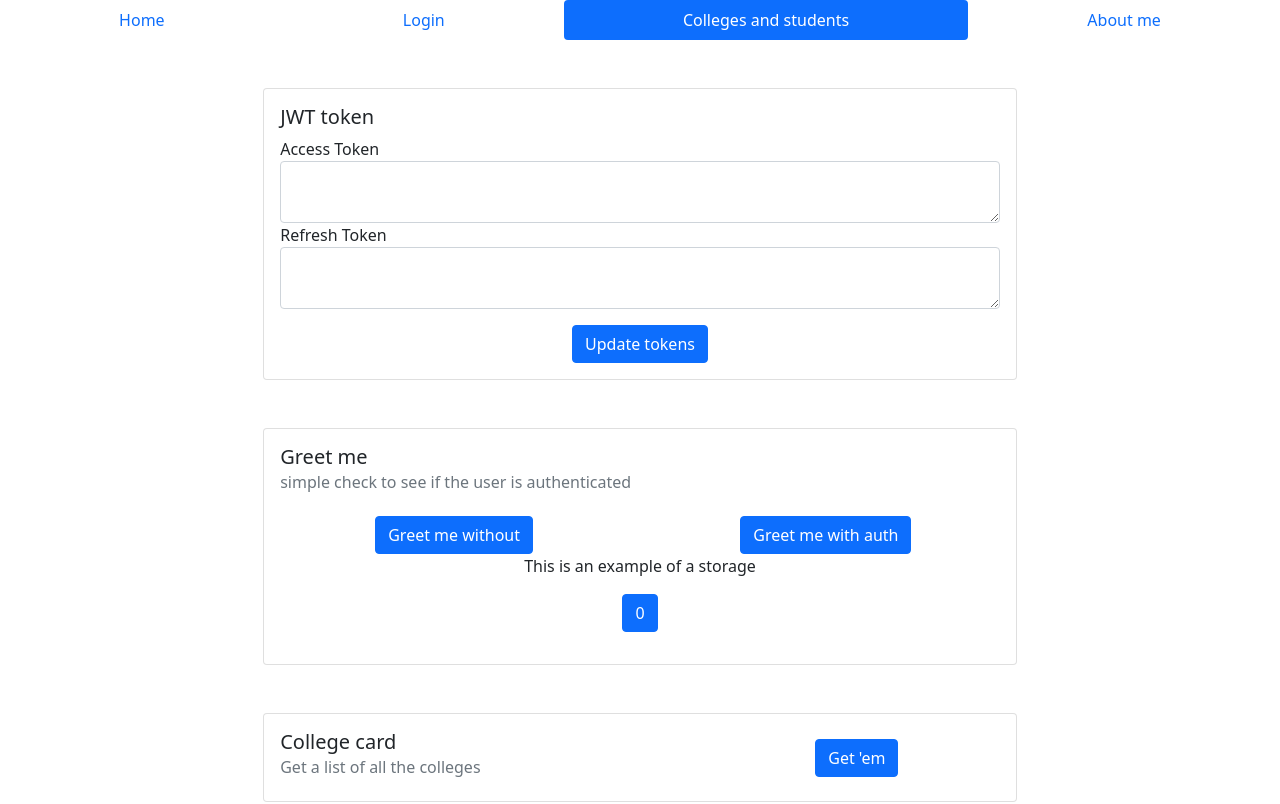
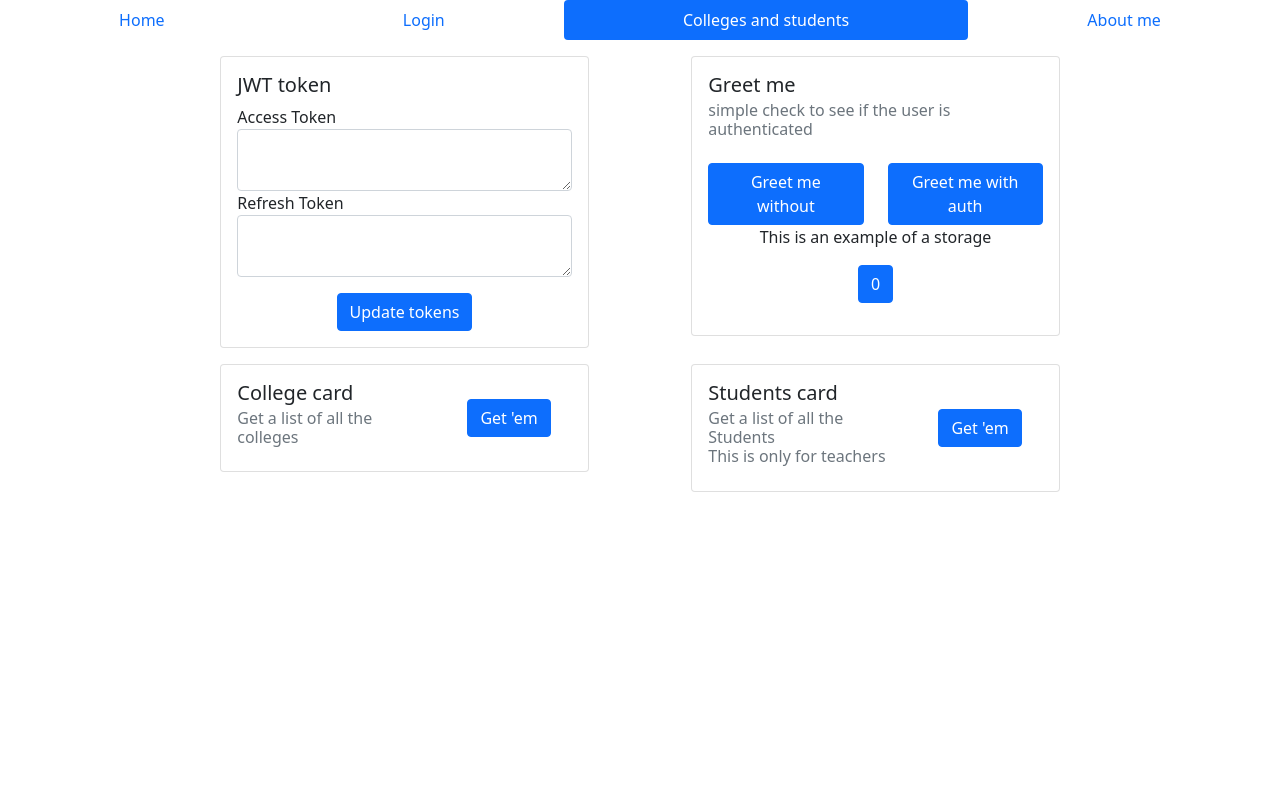
Before and after one commit to LanSevcnikar/Website-ecosystem-2021-07, a Vue app in the folder Client/: page /collagesandstudents in a window 1280 px wide. Shown: the top 804 px of the page. Built offline with nearby package versions, Linux system fonts and the light colour scheme.

Commit message:
Added nicer bootstrap and fixed errors with loading screen

```diff
--- a/Client/src/App.vue
+++ b/Client/src/App.vue
@@ -6,43 +6,14 @@
         Loading...
       </h2>
     </div>
+  <nav-tab></nav-tab>
 
-    <div style="height: 100%">
-      <ul class="nav nav-fill nav-pills">
-        <li class="nav-item">
-          <router-link to="/home" class="nav-link" aria-current="page">
-            Home
-          </router-link>
-        </li>
-        <li class="nav-item">
-          <router-link to="/login" class="nav-link" aria-current="page">
-            Login
-          </router-link>
-        </li>
-        <li class="nav-item">
-          <router-link
-            to="/collagesandstudents"
-            class="nav-link"
-            aria-current="page"
-          >
-            Colleges and students
-          </router-link>
-        </li>
-        <li class="nav-item">
-          <router-link to="/aboutme" class="nav-link" aria-current="page">
-            About me
-          </router-link>
-        </li>
-      </ul>
-      <div class="container-fluid" style="height: 100%">
-        <router-view style="height: 100%"></router-view>
-      </div>
-    </div>
   </div>
 </template>
 
 <script>
 import { mapGetters } from "vuex";
+import navTab from './components/navTab.vue'
 
 export default {
   name: "App",
@@ -50,7 +21,9 @@
     return {};
   },
   computed: mapGetters(["isLoading"]),
-  components: {},
+  components: {
+    navTab,
+  },
 };
 </script>
 
@@ -66,15 +39,19 @@
   height: 100vh;
 }
 
+.mainThing{
+
+  height: 100%;
+}
+
 .loadingScreenTHingy {
-  position: absolute;
+  position: fixed;
+  bottom: 0;
+  height: 100%;
   width: 100%;
-  height: 100%;
+  z-index: 95;
   background-color: white;
-  z-index: 90;
-  opacity: 0.5;
-  pointer-events: none;
-  text-align: center;
+  opacity: 0.7;
 }
 
 .loadingTitle {
--- a/Client/src/components/CollegeCard.vue
+++ b/Client/src/components/CollegeCard.vue
@@ -1,5 +1,5 @@
 <template>
-  <div class="card" style="width: 60%; margin: auto; margin-top: 3em">
+  <div class="card">
     <div class="card-body">
       <div class="row">
         <div class="col-9 col-md-7">
--- a/Client/src/components/GreetingCard.vue
+++ b/Client/src/components/GreetingCard.vue
@@ -1,5 +1,5 @@
 <template>
-  <div class="card" style="width: 60%; margin: auto; margin-top: 3em">
+  <div class="card">
     <div class="card-body">
       <h5 class="card-title">Greet me</h5>
       <h6 class="card-subtitle mb-2 text-muted">
--- a/Client/src/components/JWT.vue
+++ b/Client/src/components/JWT.vue
@@ -1,5 +1,5 @@
 <template>
-  <div class="card" style="width: 60%; margin: auto; margin-top: 3em">
+  <div class="card">
     <div class="card-body">
       <h5 class="card-title">JWT token</h5>
       <div class="card-text">
--- a/Client/src/components/StudentsCard.vue
+++ b/Client/src/components/StudentsCard.vue
@@ -1,5 +1,5 @@
 <template>
-  <div class="card" style="width: 60%; margin: auto; margin-top: 3em">
+  <div class="card">
     <div class="card-body">
       <div class="row">
         <div class="col-7">
--- a/Client/src/components/_studentcard.vue
+++ b/Client/src/components/_studentcard.vue
@@ -4,7 +4,7 @@
     @mouseover="hovering = false"
     @mouseleave="hovering = true"
   >
-    <div class="col-9">
+    <div class="col-12 col-sm-9">
       <div class="h4">
         {{ name }}
       </div>
--- /dev/null
+++ b/Client/src/components/navTab.vue
@@ -0,0 +1,33 @@
+<template>
+  <div style="height: 100%">
+    <ul class="nav nav-fill nav-pills">
+      <li class="nav-item">
+        <router-link to="/home" class="nav-link" aria-current="page">
+          Home
+        </router-link>
+      </li>
+      <li class="nav-item">
+        <router-link to="/login" class="nav-link" aria-current="page">
+          Login
+        </router-link>
+      </li>
+      <li class="nav-item">
+        <router-link
+          to="/collagesandstudents"
+          class="nav-link"
+          aria-current="page"
+        >
+          Colleges and students
+        </router-link>
+      </li>
+      <li class="nav-item">
+        <router-link to="/aboutme" class="nav-link" aria-current="page">
+          About me
+        </router-link>
+      </li>
+    </ul>
+    <div class="container-fluid" style="height: 100%">
+      <router-view style="height: 100%"></router-view>
+    </div>
+  </div>
+</template>
--- a/Client/src/functions/loadingScreen.js
+++ b/Client/src/functions/loadingScreen.js
@@ -1,5 +1,8 @@
+import { store } from "../store";
 
-import { store } from "../store";
+function sleep(ms) {
+  return new Promise(resolve => setTimeout(resolve, ms));
+}
 
 export default async function(fun, ...args){
   console.log("LoadingScreenThing")
@@ -8,5 +11,6 @@
   try{ result = await fun(...args)}
   catch(e){alert(e)}
   store.commit("change", false)
+  await sleep(30)
   return result;
 }
--- a/Client/src/views/CaS.vue
+++ b/Client/src/views/CaS.vue
@@ -1,10 +1,10 @@
 <template>
   <div>
-    <div class="m-auto">
-      <jwt></jwt>
-      <greeting-card> </greeting-card>
-      <college-card> </college-card>
-      <students-card></students-card>
+    <div class="row w-75 m-auto d-flex justify-content-around">
+      <div class="col-12 col-lg-5 mt-3"><jwt></jwt></div>
+      <div class="col-12 col-lg-5 mt-3"><greeting-card> </greeting-card></div>
+      <div class="col-12 col-lg-5 mt-3"><college-card> </college-card></div>
+      <div class="col-12 col-lg-5 mt-3"><students-card></students-card></div>
     </div>
   </div>
 </template>
--- a/Client/src/views/Login.vue
+++ b/Client/src/views/Login.vue
@@ -1,7 +1,8 @@
 <template style="height: 100%">
   <div class="h-100 asd">
-    <div align="center">
-      <div style="display: table" class="h-100 w-50">
+    <div class="m-auto row d-flex justify-content-center">
+      <div class="col-11 mt-2 mt-sm-3"></div>
+      <div class="h-100 col-12 col-sm-11 col-md-8 col-lg-6">
         <div class="card m-3 p-3">
           <div class="loadingornot" v-if="loading">Loading</div>
           <div class="loadingornot" v-if="loading == false">
```
